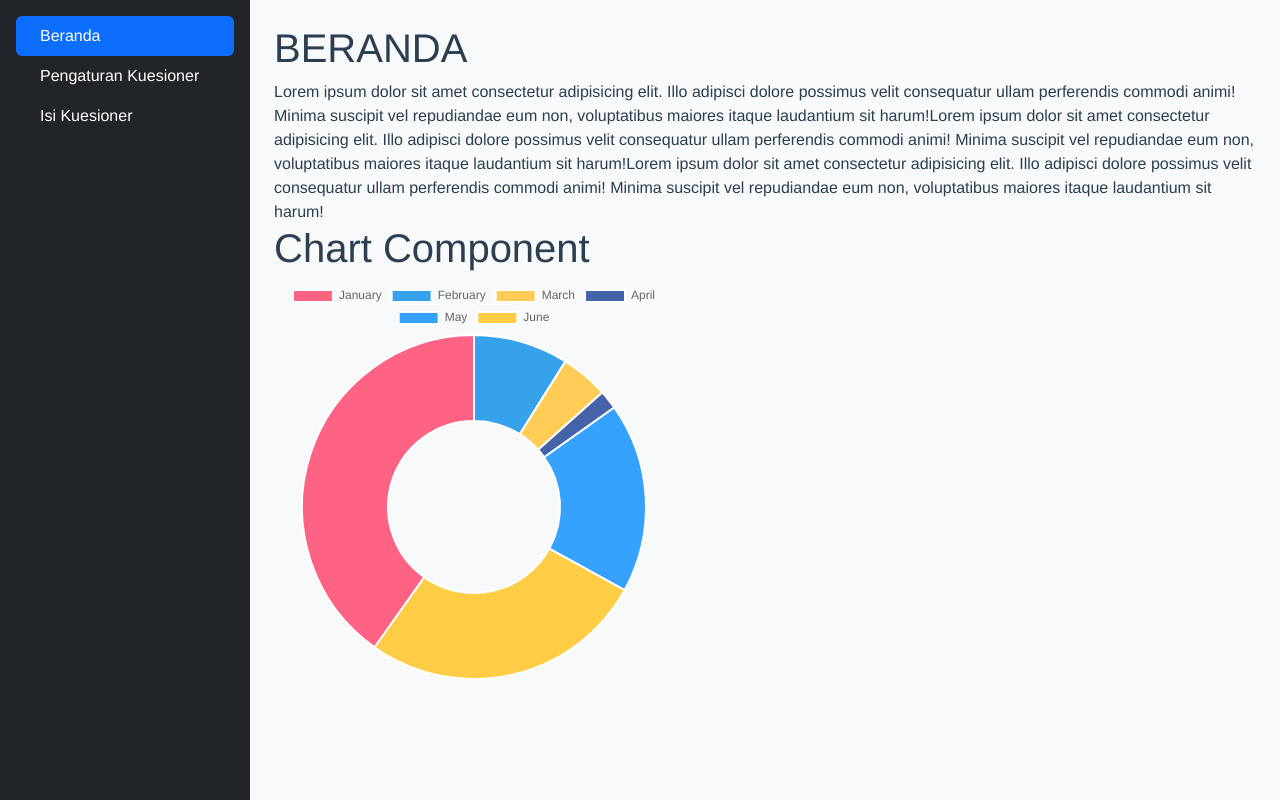
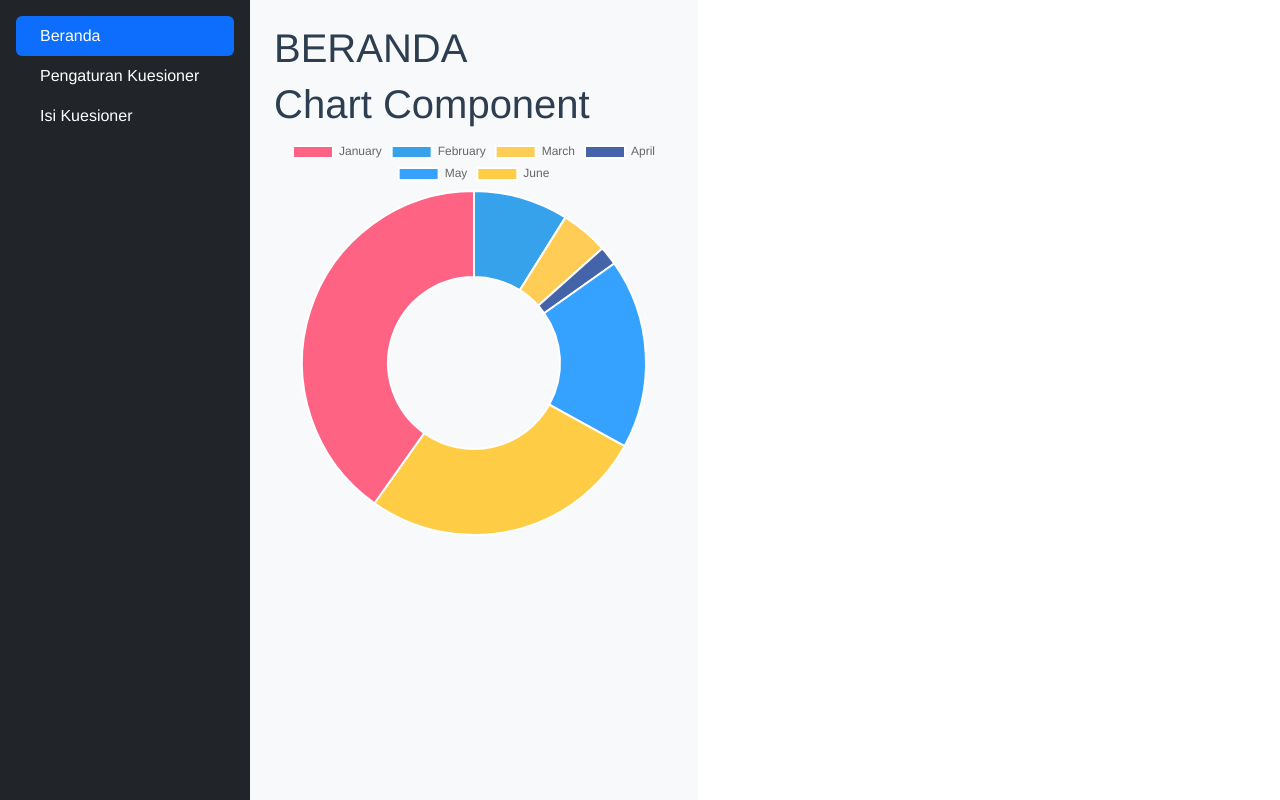
Before and after one commit to DonArthur/audit-dashboard, a Vue app: page / in a window 1280 px wide. Built offline with nearby package versions, Linux system fonts and the light colour scheme; the HTML template or start-up script is replaced by a standard one.

Commit message:
udpate: remove lorem

```diff
--- a/src/views/HomeView.vue
+++ b/src/views/HomeView.vue
@@ -1,9 +1,6 @@
 <template>
   <div class="home">
     <h1>BERANDA</h1>
-    <span>Lorem ipsum dolor sit amet consectetur adipisicing elit. Illo adipisci dolore possimus velit consequatur ullam perferendis commodi animi! Minima suscipit vel repudiandae eum non, voluptatibus maiores itaque laudantium sit harum!</span>
-    <span>Lorem ipsum dolor sit amet consectetur adipisicing elit. Illo adipisci dolore possimus velit consequatur ullam perferendis commodi animi! Minima suscipit vel repudiandae eum non, voluptatibus maiores itaque laudantium sit harum!</span>
-    <span>Lorem ipsum dolor sit amet consectetur adipisicing elit. Illo adipisci dolore possimus velit consequatur ullam perferendis commodi animi! Minima suscipit vel repudiandae eum non, voluptatibus maiores itaque laudantium sit harum!</span>
     <div>
       <ChartComponent />
     </div>
```
